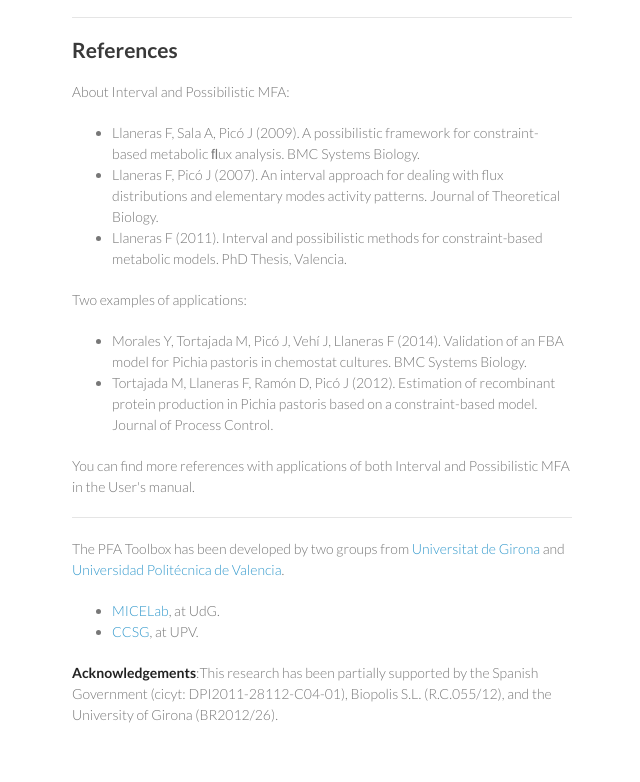
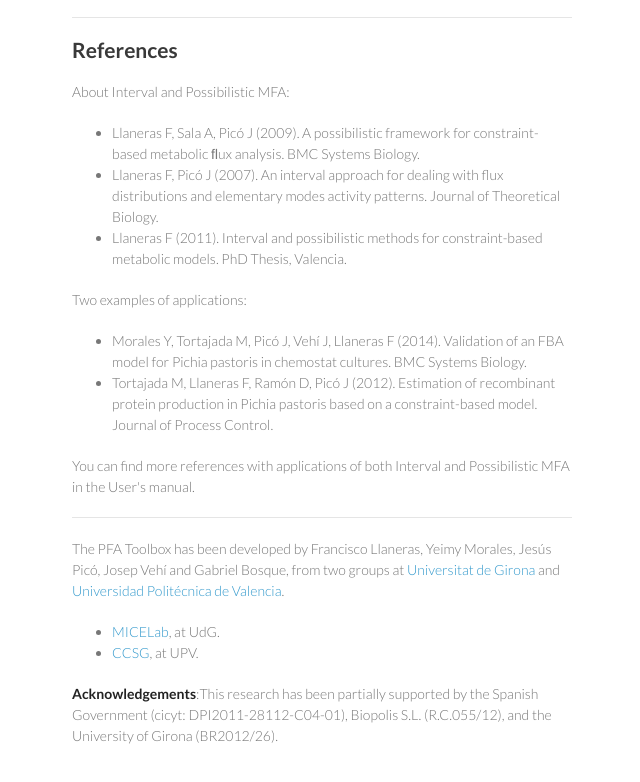
Before and after one commit to kikollan/PFA-Toolbox, a plain HTML site: page index.html in a window 1280 px wide. Shown: the part 1048-1830 px from the top of the page, without its empty margins (498-1138 px from the left). Drawn offline with Linux system fonts and the light colour scheme.

```diff
--- a/index.html
+++ b/index.html
@@ -98,7 +98,7 @@
 
 <hr>
 
-<p>The PFA Toolbox has been developed by two groups from <a href="http://www.udg.edu/">Universitat de Girona</a> and <a href="https://www.upv.es/">Universidad Politécnica de Valencia</a>.</p>
+<p>The PFA Toolbox has been developed by Francisco Llaneras, Yeimy Morales, Jesús Picó, Josep Vehí and Gabriel Bosque, from two groups at <a href="http://www.udg.edu/">Universitat de Girona</a> and <a href="https://www.upv.es/">Universidad Politécnica de Valencia</a>.</p>
 
 <ul>
 <li>
```
Also changed, not shown: params.json (+1 -1 lines).
